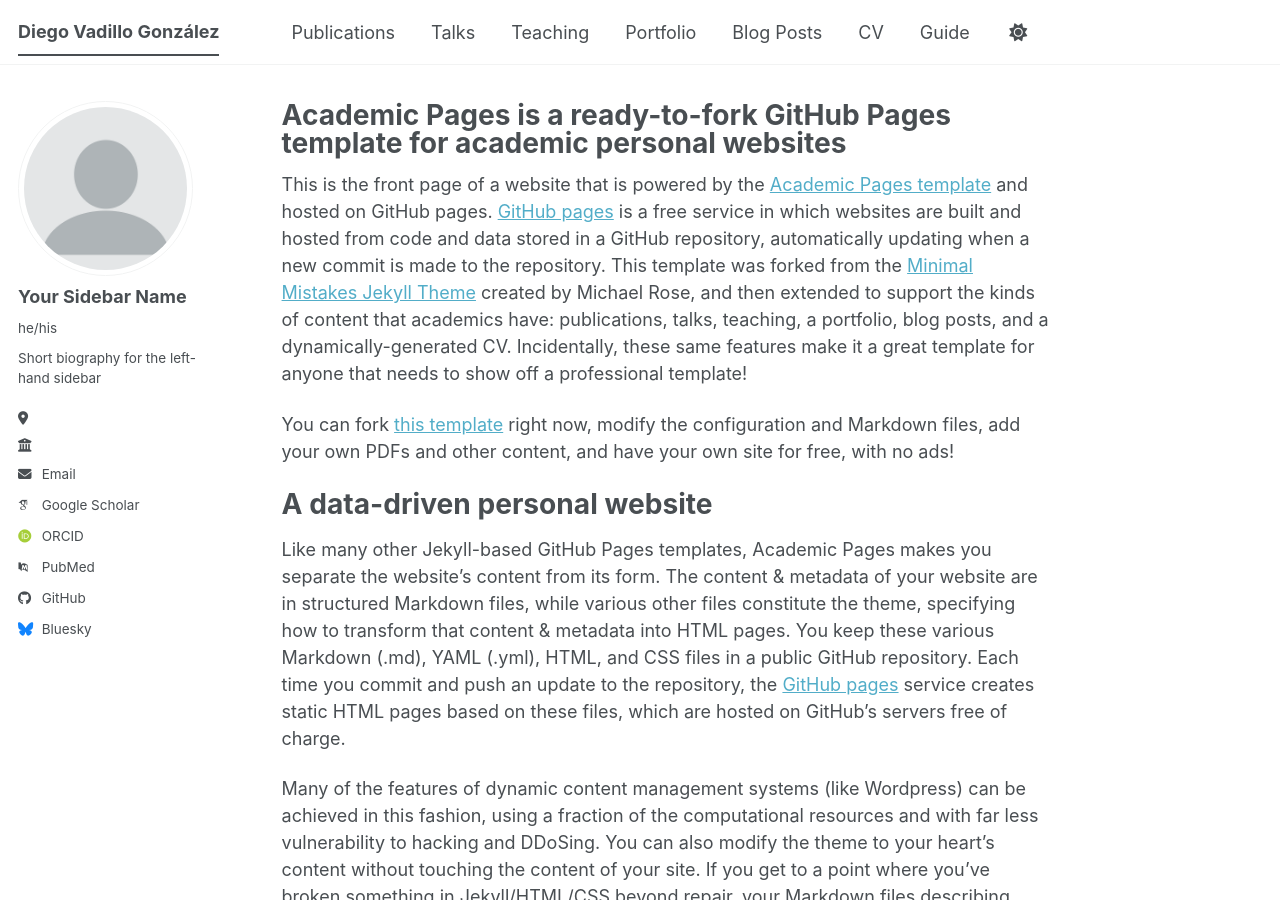
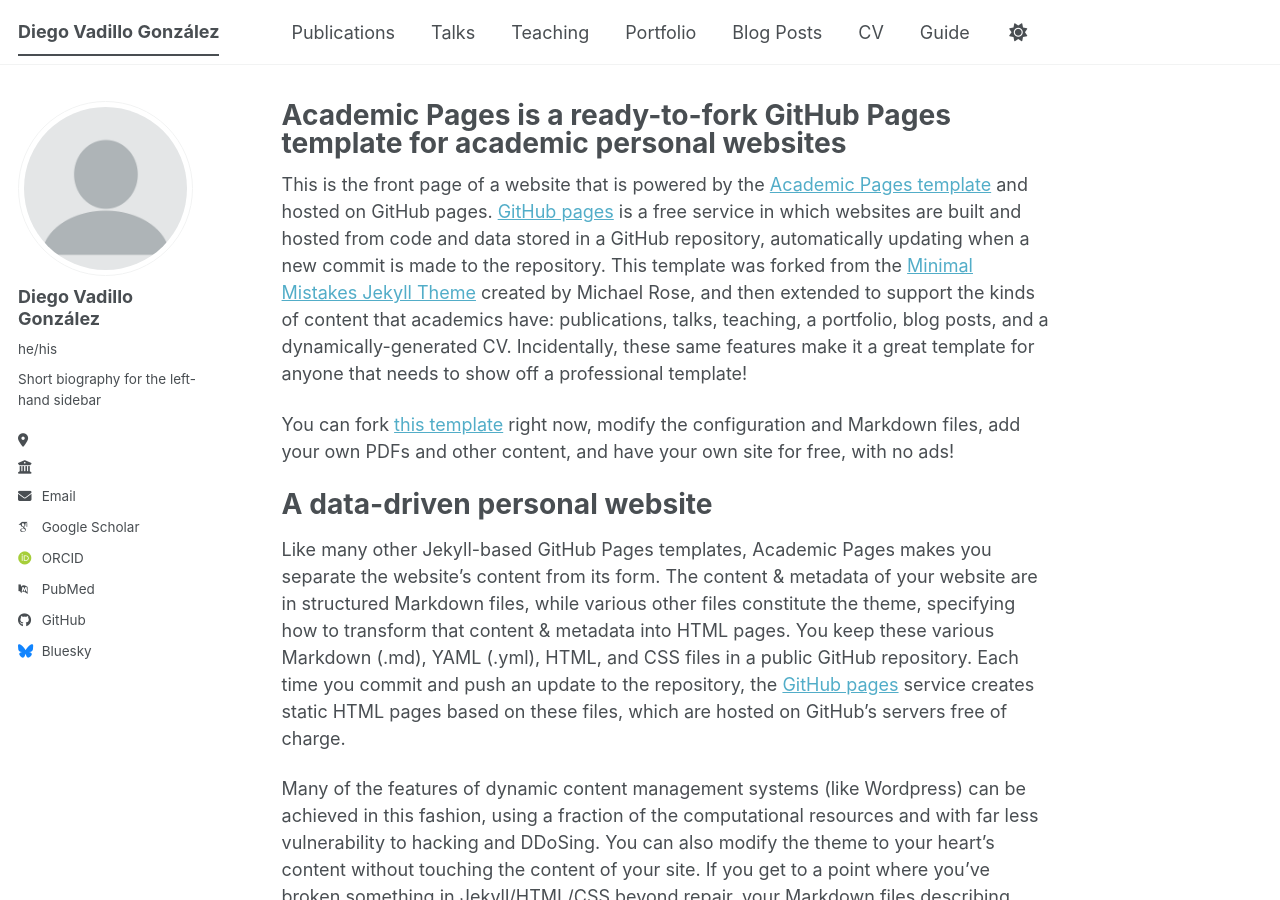
Before and after one commit to diegovadillogonzalez/diegovadillogonzalez.github.io, a Jekyll site: the page built from _pages/about.md, in a window 1280 px wide and 900 px high. Built offline with Jekyll 4.4.1, drawn with Linux system fonts in a browser that asks for light colours; some web fonts are replaced; a script bundle is joined from its source files by our own code; library files that are not in the unit come from our copies.

Commit message:
Update _config.yml

```diff
--- a/_config.yml
+++ b/_config.yml
@@ -24,7 +24,7 @@ repository               : "academicpages/academicpages.github.io"
 author:
   # Biographic information
   avatar           : "profile.png"
-  name             : "Your Sidebar Name"
+  name             : "Diego Vadillo González"
   pronouns         : "he/his"
   bio              : "Short biography for the left-hand sidebar"
   location         : ""
```
